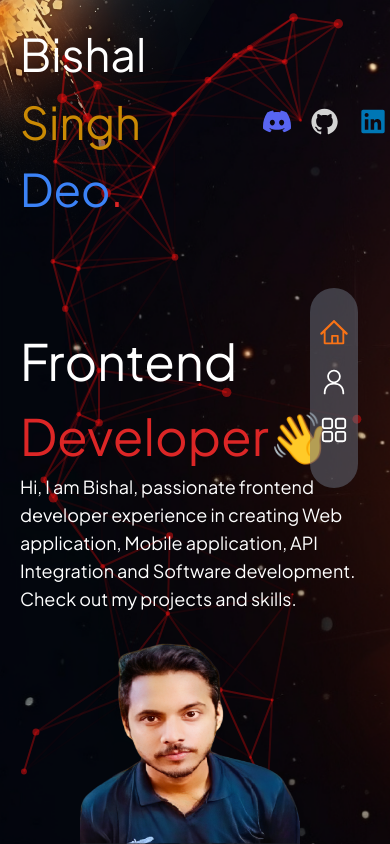
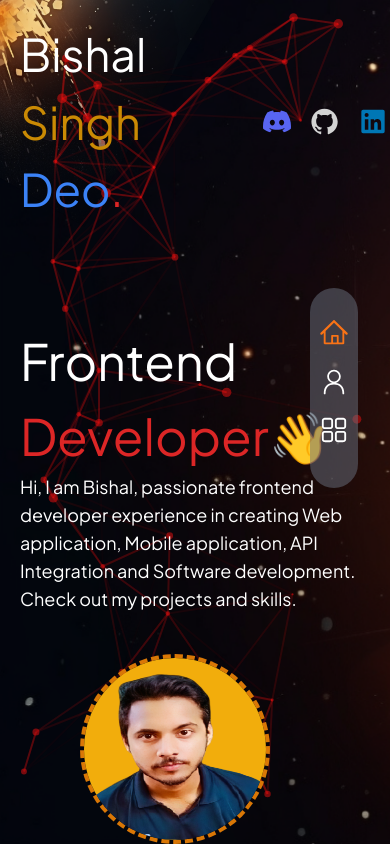
Before and after one commit to Bishalsnghd07/Portfolio-Bishal, a Next.js app: page / in a window 390 px wide. Built offline with nearby package versions, Linux system fonts and the light colour scheme.

Commit message:
feat: fix profile image in small screen

```diff
--- a/app/page.tsx
+++ b/app/page.tsx
@@ -19,13 +19,13 @@ export default function Home() {
         <Particle />
       </div>
       {isSmallScreen ? (
-        <div className="absolute items-center justify-center right-20 left-20 md:right-40 bottom-0 z-[10]">
+        <div className="absolute items-center justify-center right-20 left-20 md:right-40 bottom-0 z-[10] w-[200px]">
           <Image
-            src="/BishalSinghDeo1.png"
+            src="/BishalSinghDeo2.png"
             alt="BishalSinghDeo"
-            width={560}
-            height={560}
-            className="w-[220px] h-[220px] z-[1] md:h-[560px] md:w-[560px]"
+            width={190}
+            height={190}
+            className="w-[190px] h-[190px] rounded-full border-4 border-amber-600 border-dashed"
           />
       </div>
       ) : (
```
Also changed, not shown: public/BishalSinghDeo2.png (added).
